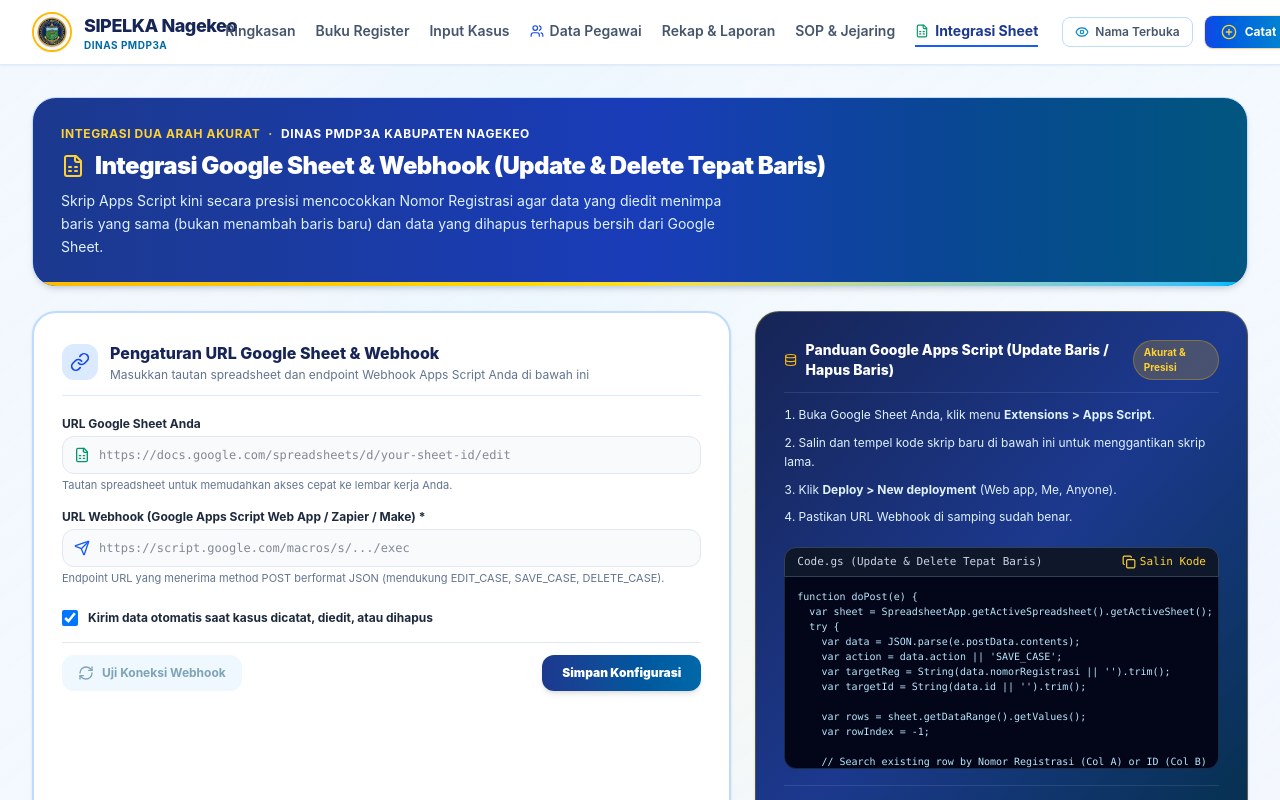
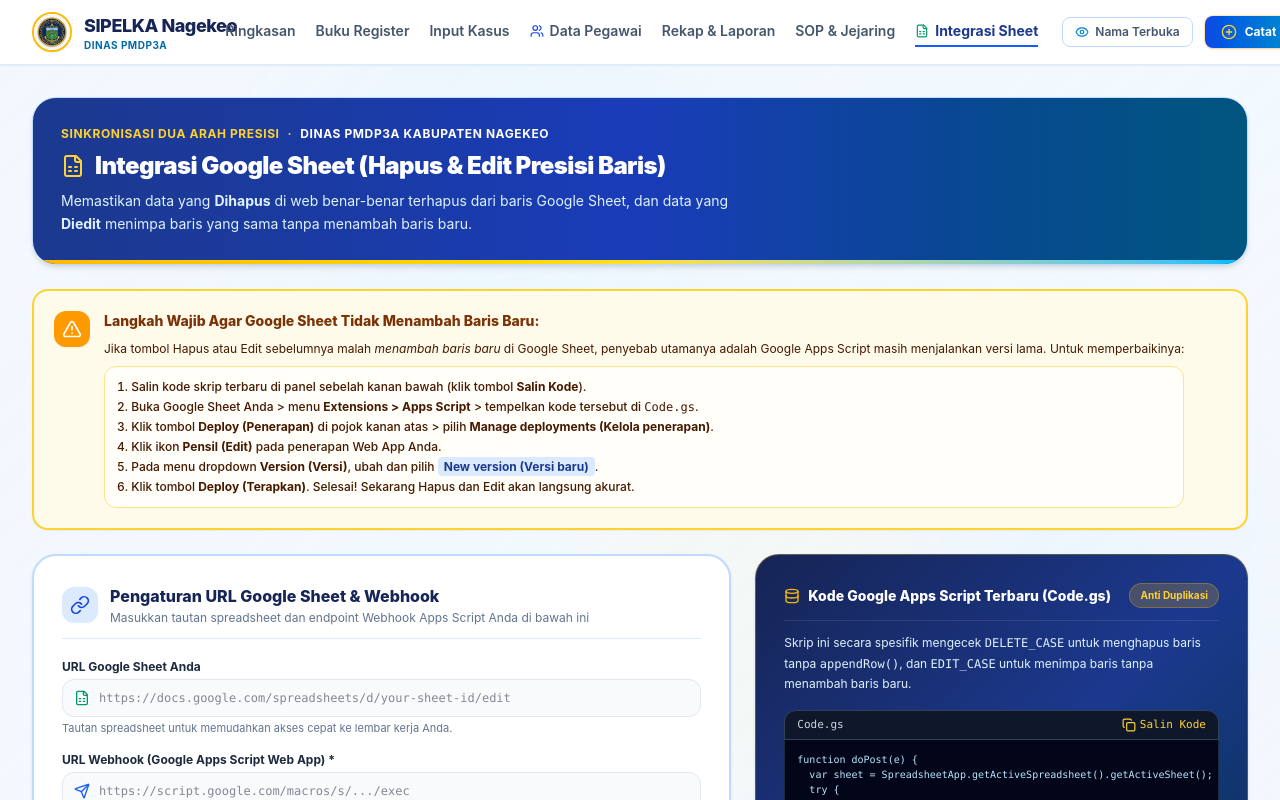
Before and after one commit to bidangpppanagekeo-jpg/SIPELKA, a React (Vite) app: page / in a window 1280 px wide. Both pictures are taken after a click on the button "Integrasi Sheet". Shown: the top 800 px of the page. Built offline with nearby package versions, Linux system fonts and the light colour scheme.

Commit message:
feat(webhook): support delete and edit actions for Google Sheets
Extend the storage service to support query parameters for webhook operations and add test handlers for delete/edit actions in the integration view.

```diff
--- a/src/components/GoogleSheetIntegrationView.tsx
+++ b/src/components/GoogleSheetIntegrationView.tsx
@@ -17,7 +17,11 @@ import {
   Shield,
   RefreshCw,
   Database,
-  Check
+  Check,
+  AlertTriangle,
+  Trash2,
+  Edit,
+  Info
 } from 'lucide-react';
 
 interface GoogleSheetIntegrationViewProps {
@@ -79,6 +83,65 @@ export const GoogleSheetIntegrationView: React.FC<GoogleSheetIntegrationViewProp
     }
   };
 
+  const handleTestDeleteFirstCase = async () => {
+    if (!config.webhookUrl) {
+      showToast('Harap isi URL Webhook terlebih dahulu.');
+      return;
+    }
+    if (cases.length === 0) {
+      showToast('Tidak ada kasus untuk diuji.');
+      return;
+    }
+
+    const target = cases[0];
+    if (!window.confirm(`Kirim sinyal HAPUS (DELETE_CASE) untuk nomor registrasi ${target.nomorRegistrasi} ke Google Sheet? Baris terkait akan dihapus dari sheet.`)) {
+      return;
+    }
+
+    setIsTesting(true);
+    const res = await sendDataToGoogleSheetWebhook({
+      action: 'DELETE_CASE',
+      timestamp: new Date().toISOString(),
+      id: target.id,
+      nomorRegistrasi: target.nomorRegistrasi
+    }, config);
+    setIsTesting(false);
+    setTestResult({
+      success: res.success,
+      message: res.success
+        ? `Sinyal HAPUS untuk ${target.nomorRegistrasi} berhasil dikirim ke Google Sheet.`
+        : `Gagal mengirim sinyal Hapus: ${res.message}`
+    });
+    showToast(`Sinyal Hapus ${target.nomorRegistrasi} telah dikirim ke Google Sheet.`);
+  };
+
+  const handleTestEditFirstCase = async () => {
+    if (!config.webhookUrl) {
+      showToast('Harap isi URL Webhook terlebih dahulu.');
+      return;
+    }
+    if (cases.length === 0) {
+      showToast('Tidak ada kasus untuk diuji.');
+      return;
+    }
+
+    const target = cases[0];
+    setIsTesting(true);
+    const res = await sendDataToGoogleSheetWebhook({
+      action: 'EDIT_CASE',
+      timestamp: new Date().toISOString(),
+      ...target
+    }, config);
+    setIsTesting(false);
+    setTestResult({
+      success: res.success,
+      message: res.success
+        ? `Sinyal EDIT untuk ${target.nomorRegistrasi} berhasil dikirim ke Google Sheet (menimpa baris yang sama).`
+        : `Gagal mengirim sinyal Edit: ${res.message}`
+    });
+    showToast(`Sinyal Edit ${target.nomorRegistrasi} telah dikirim ke Google Sheet.`);
+  };
+
   const handleSyncAllCases = async () => {
     if (!config.webhookUrl) {
       showToast('Harap isi URL Webhook terlebih dahulu.');
@@ -111,41 +174,72 @@ export const GoogleSheetIntegrationView: React.FC<GoogleSheetIntegrationViewProp
   const appsScriptCode = `function doPost(e) {
   var sheet = SpreadsheetApp.getActiveSpreadsheet().getActiveSheet();
   try {
-    var data = JSON.parse(e.postData.contents);
-    var action = data.action || 'SAVE_CASE';
-    var targetReg = String(data.nomorRegistrasi || '').trim();
-    var targetId = String(data.id || '').trim();
+    var data = {};
 
-    var rows = sheet.getDataRange().getValues();
+    // 1. Baca payload baik dari e.postData.contents maupun e.parameter
+    if (e && e.postData && e.postData.contents) {
+      try {
+        data = JSON.parse(e.postData.contents);
+      } catch (errParse) {
+        data = {};
+      }
+    }
+
+    // Ambil parameter cadangan jika tidak ada di postData
+    var action = (data.action || (e && e.parameter && e.parameter.action) || 'SAVE_CASE').toString().trim();
+    var targetReg = (data.nomorRegistrasi || (e && e.parameter && e.parameter.nomorRegistrasi) || '').toString().trim();
+    var targetId = (data.id || (e && e.parameter && e.parameter.id) || '').toString().trim();
+
+    var lastRow = sheet.getLastRow();
+    var lastCol = sheet.getLastColumn();
     var rowIndex = -1;
 
-    // Search existing row by Nomor Registrasi (Col A) or ID (Col B)
-    if (targetReg && targetReg !== 'TEST_PING') {
-      for (var i = 1; i < rows.length; i++) {
-        var cellReg = String(rows[i][0] || '').trim();
-        var cellId = String(rows[i][1] || '').trim();
-        if (cellReg === targetReg || cellId === targetId) {
-          rowIndex = i + 1; // 1-indexed row number in sheet
+    // 2. Cari baris yang cocok di Google Sheet (berdasarkan Nomor Registrasi atau ID di semua kolom)
+    if (lastRow > 1 && (targetReg || targetId)) {
+      var range = sheet.getRange(1, 1, lastRow, Math.max(lastCol, 16));
+      var values = range.getValues();
+
+      for (var i = 1; i < values.length; i++) {
+        var rowStr = values[i].join(' ').toUpperCase();
+        var regUpper = targetReg.toUpperCase();
+        var idUpper = targetId.toUpperCase();
+
+        if (
+          (regUpper && regUpper !== 'TEST_PING' && rowStr.indexOf(regUpper) !== -1) ||
+          (idUpper && rowStr.indexOf(idUpper) !== -1)
+        ) {
+          rowIndex = i + 1; // 1-indexed baris pada sheet
           break;
         }
       }
     }
 
+    // ==========================================
+    // 3. AKSI HAPUS (DELETE_CASE)
+    // JANGAN PERNAH panggil sheet.appendRow() saat hapus!
+    // ==========================================
     if (action === 'DELETE_CASE') {
       if (rowIndex > 0) {
         sheet.deleteRow(rowIndex);
+        return ContentService.createTextOutput(JSON.stringify({
+          status: 'success',
+          action: 'DELETE_CASE',
+          message: 'Baris ' + rowIndex + ' berhasil dihapus dari Google Sheet.',
+          deletedRow: rowIndex
+        })).setMimeType(ContentService.MimeType.JSON);
       } else {
-        for (var j = 1; j < rows.length; j++) {
-          if (String(rows[j][0] || '').trim() === targetId || String(rows[j][1] || '').trim() === targetId) {
-            sheet.deleteRow(j + 1);
-            break;
+        return ContentService.createTextOutput(JSON.stringify({
+          status: 'not_found',
+          action: 'DELETE_CASE',
+          message: 'Nomor registrasi/ID tidak ditemukan di sheet, tidak ada baris yang dihapus.'
+        })).setMimeType(ContentService.MimeType.JSON);
       }
     }
-      }
-    } else if (action === 'EDIT_CASE' || action === 'SAVE_CASE') {
+
+    // Susun data kolom
     var rowData = [
-        data.nomorRegistrasi || '',
-        data.id || '',
+      data.nomorRegistrasi || targetReg || '',
+      data.id || targetId || '',
       data.tanggalLapor || '',
       data.namaKorban || '',
       data.usiaKorban || '',
@@ -156,30 +250,54 @@ export const GoogleSheetIntegrationView: React.FC<GoogleSheetIntegrationViewProp
       data.hubunganPelaku || '',
       data.tingkatUrgensi || '',
       data.statusPenanganan || '',
-        data.petugasPendamping || ''
+      data.petugasPendamping || '',
+      data.petugasPolres || '',
+      data.tenagaMedis || '',
+      data.adminSipelka || ''
     ];
 
+    // ==========================================
+    // 4. AKSI EDIT (EDIT_CASE)
+    // Menimpa baris yang ada, JANGAN menambah baris baru!
+    // ==========================================
+    if (action === 'EDIT_CASE') {
       if (rowIndex > 0) {
-        // UPDATE existing row - strictly updates, never duplicates/adds new row
         sheet.getRange(rowIndex, 1, 1, rowData.length).setValues([rowData]);
-      } else if (action === 'EDIT_CASE') {
-        var foundById = -1;
-        for (var k = 1; k < rows.length; k++) {
-          if (String(rows[k][1] || '').trim() === targetId) {
-            foundById = k + 1;
-            break;
+        return ContentService.createTextOutput(JSON.stringify({
+          status: 'success',
+          action: 'EDIT_CASE',
+          message: 'Baris ' + rowIndex + ' berhasil diperbarui di tempat.',
+          updatedRow: rowIndex
+        })).setMimeType(ContentService.MimeType.JSON);
+      } else {
+        return ContentService.createTextOutput(JSON.stringify({
+          status: 'not_found',
+          action: 'EDIT_CASE',
+          message: 'Baris tidak ditemukan untuk ditimpa.'
+        })).setMimeType(ContentService.MimeType.JSON);
       }
     }
-        if (foundById > 0) {
-          sheet.getRange(foundById, 1, 1, rowData.length).setValues([rowData]);
+
+    // ==========================================
+    // 5. AKSI SIMPAN BARU (SAVE_CASE)
+    // ==========================================
+    if (action === 'SAVE_CASE') {
+      if (rowIndex > 0) {
+        sheet.getRange(rowIndex, 1, 1, rowData.length).setValues([rowData]);
       } else {
         sheet.appendRow(rowData);
       }
-      } else {
-        // APPEND new row only if it's a completely new case
-        sheet.appendRow(rowData);
+      return ContentService.createTextOutput(JSON.stringify({
+        status: 'success',
+        action: 'SAVE_CASE',
+        message: 'Data berhasil disimpan.'
+      })).setMimeType(ContentService.MimeType.JSON);
     }
-    } else if (action === 'SYNC_ALL_CASES' && Array.isArray(data.cases)) {
+
+    // ==========================================
+    // 6. SINKRONISASI SEMUA DATA (SYNC_ALL_CASES)
+    // ==========================================
+    if (action === 'SYNC_ALL_CASES' && Array.isArray(data.cases)) {
       if (sheet.getLastRow() > 1) {
         sheet.getRange(2, 1, sheet.getLastRow() - 1, sheet.getLastColumn()).clearContent();
       }
@@ -192,38 +310,35 @@ export const GoogleSheetIntegrationView: React.FC<GoogleSheetIntegrationViewProp
           c.usiaKorban || '',
           c.kategoriKorban || '',
           c.kecamatanTKP || '',
-          c.bentukKekerasan ? c.bentukKekerasan.join(', ') : '',
+          c.bentukKekerasan ? (Array.isArray(c.bentukKekerasan) ? c.bentukKekerasan.join(', ') : c.bentukKekerasan) : '',
           c.namaPelaku || '',
           c.hubunganPelaku || '',
           c.tingkatUrgensi || '',
           c.statusPenanganan || '',
-          c.petugasPendamping || ''
+          c.petugasPendamping || '',
+          c.petugasPolres || '',
+          c.tenagaMedis || '',
+          c.adminSipelka || ''
         ]);
       });
-    } else {
-      // Test ping
-      sheet.appendRow([
-        data.nomorRegistrasi || 'TEST_PING',
-        data.id || 'ID-TEST',
-        data.tanggalLapor || new Date().toISOString().slice(0, 10),
-        data.namaKorban || 'Test Korban',
-        data.usiaKorban || '0',
-        data.kategoriKorban || 'Test',
-        data.kecamatanTKP || 'Aesesa',
-        data.bentukKekerasan || 'Uji Koneksi Bi-directional',
-        data.namaPelaku || '-',
-        data.hubunganPelaku || '-',
-        data.tingkatUrgensi || 'Normal',
-        data.statusPenanganan || data.action || 'OK',
-        data.petugasPendamping || 'System'
-      ]);
+      return ContentService.createTextOutput(JSON.stringify({
+        status: 'success',
+        action: 'SYNC_ALL_CASES',
+        count: data.cases.length
+      })).setMimeType(ContentService.MimeType.JSON);
     }
 
-    return ContentService.createTextOutput(JSON.stringify({"status": "success", "action": action, "rowIndex": rowIndex}))
-      .setMimeType(ContentService.MimeType.JSON);
+    // Abaikan aksi lain tanpa menambah baris
+    return ContentService.createTextOutput(JSON.stringify({
+      status: 'ignored',
+      action: action
+    })).setMimeType(ContentService.MimeType.JSON);
+
   } catch(err) {
-    return ContentService.createTextOutput(JSON.stringify({"status": "error", "message": err.toString()}))
-      .setMimeType(ContentService.MimeType.JSON);
+    return ContentService.createTextOutput(JSON.stringify({
+      status: 'error',
+      message: err.toString()
+    })).setMimeType(ContentService.MimeType.JSON);
   }
 }`;
 
@@ -244,16 +359,16 @@ export const GoogleSheetIntegrationView: React.FC<GoogleSheetIntegrationViewProp
         <div className="relative z-10 flex flex-col md:flex-row md:items-center justify-between gap-6">
           <div className="space-y-2">
             <div className="flex items-center gap-2 text-xs font-bold text-amber-300 uppercase tracking-wider">
-              <span>Integrasi Dua Arah Akurat</span>
+              <span>Sinkronisasi Dua Arah Presisi</span>
               <span>·</span>
               <span className="text-white">Dinas PMDP3A Kabupaten Nagekeo</span>
             </div>
             <h1 className="text-xl sm:text-2xl font-black text-white tracking-tight flex items-center gap-2.5">
               <FileSpreadsheet className="w-6 h-6 text-amber-300" />
-              Integrasi Google Sheet & Webhook (Update & Delete Tepat Baris)
+              Integrasi Google Sheet (Hapus & Edit Presisi Baris)
             </h1>
             <p className="text-xs sm:text-sm text-sky-100 max-w-2xl leading-relaxed">
-              Skrip Apps Script kini secara presisi mencocokkan Nomor Registrasi agar data yang diedit menimpa baris yang sama (bukan menambah baris baru) dan data yang dihapus terhapus bersih dari Google Sheet.
+              Memastikan data yang <strong>Dihapus</strong> di web benar-benar terhapus dari baris Google Sheet, dan data yang <strong>Diedit</strong> menimpa baris yang sama tanpa menambah baris baru.
             </p>
           </div>
 
@@ -273,7 +388,32 @@ export const GoogleSheetIntegrationView: React.FC<GoogleSheetIntegrationViewProp
         </div>
       </div>
 
-      {/* 2. Configuration Form */}
+      {/* 2. Critical Instruction Alert Box */}
+      <div className="bg-amber-50 border-2 border-amber-300 rounded-2xl p-5 shadow-xs">
+        <div className="flex items-start gap-3.5">
+          <div className="w-9 h-9 rounded-xl bg-amber-500 text-white flex items-center justify-center shrink-0 shadow-xs">
+            <AlertTriangle className="w-5 h-5" />
+          </div>
+          <div className="space-y-2 text-xs text-amber-950">
+            <h3 className="font-extrabold text-sm text-amber-900 flex items-center gap-2">
+              <span>Langkah Wajib Agar Google Sheet Tidak Menambah Baris Baru:</span>
+            </h3>
+            <p className="leading-relaxed">
+              Jika tombol Hapus atau Edit sebelumnya malah <em>menambah baris baru</em> di Google Sheet, penyebab utamanya adalah Google Apps Script masih menjalankan versi lama. Untuk memperbaikinya:
+            </p>
+            <ol className="list-decimal list-inside space-y-1 font-medium bg-white/70 p-3 rounded-xl border border-amber-200">
+              <li>Salin kode skrip terbaru di panel sebelah kanan bawah (klik tombol <strong>Salin Kode</strong>).</li>
+              <li>Buka Google Sheet Anda &gt; menu <strong>Extensions &gt; Apps Script</strong> &gt; tempelkan kode tersebut di <code>Code.gs</code>.</li>
+              <li>Klik tombol <strong>Deploy (Penerapan)</strong> di pojok kanan atas &gt; pilih <strong>Manage deployments (Kelola penerapan)</strong>.</li>
+              <li>Klik ikon <strong>Pensil (Edit)</strong> pada penerapan Web App Anda.</li>
+              <li>Pada menu dropdown <strong>Version (Versi)</strong>, ubah dan pilih <strong className="text-blue-900 bg-blue-100 px-1.5 py-0.5 rounded">New version (Versi baru)</strong>.</li>
+              <li>Klik tombol <strong>Deploy (Terapkan)</strong>. Selesai! Sekarang Hapus dan Edit akan langsung akurat.</li>
+            </ol>
+          </div>
+        </div>
+      </div>
+
+      {/* 3. Configuration Form & Testing Controls */}
       <div className="grid grid-cols-1 lg:grid-cols-12 gap-6">
         <div className="lg:col-span-7 bg-white p-6 sm:p-7 rounded-3xl border-2 border-blue-200 shadow-sm space-y-5">
           <div className="border-b border-blue-100 pb-3 flex items-center gap-3">
@@ -312,7 +452,7 @@ export const GoogleSheetIntegrationView: React.FC<GoogleSheetIntegrationViewProp
 
             <div>
               <label className="block font-bold text-slate-800 mb-1">
-                URL Webhook (Google Apps Script Web App / Zapier / Make) *
+                URL Webhook (Google Apps Script Web App) *
               </label>
               <div className="relative">
                 <Send className="w-4 h-4 text-blue-600 absolute left-3 top-1/2 -translate-y-1/2" />
@@ -326,7 +466,7 @@ export const GoogleSheetIntegrationView: React.FC<GoogleSheetIntegrationViewProp
                 />
               </div>
               <p className="text-[11px] text-slate-500 mt-1">
-                Endpoint URL yang menerima method POST berformat JSON (mendukung EDIT_CASE, SAVE_CASE, DELETE_CASE).
+                Endpoint URL dari Web App Google Apps Script (berisi doPost yang menangani DELETE_CASE & EDIT_CASE).
               </p>
             </div>
 
@@ -338,7 +478,7 @@ export const GoogleSheetIntegrationView: React.FC<GoogleSheetIntegrationViewProp
                   onChange={(e) => setConfig({ ...config, autoSync: e.target.checked })}
                   className="w-4 h-4 rounded border-slate-300 text-blue-600 focus:ring-blue-500"
                 />
-                <span>Kirim data otomatis saat kasus dicatat, diedit, atau dihapus</span>
+                <span>Kirim data otomatis saat kasus dicatat, diedit, atau dihapus di web</span>
               </label>
 
               {config.sheetUrl && (
@@ -371,17 +511,48 @@ export const GoogleSheetIntegrationView: React.FC<GoogleSheetIntegrationViewProp
               </div>
             )}
 
-            <div className="pt-3 border-t border-slate-200 flex items-center justify-between gap-3">
+            {/* Direct Simulator Testing Area */}
+            <div className="pt-3 border-t border-slate-200 space-y-2">
+              <div className="flex items-center gap-1.5 text-xs font-bold text-slate-700">
+                <Info className="w-4 h-4 text-sky-600" />
+                <span>Uji Simulasi Sinyal Aksi (Verifikasi Langsung ke Sheet):</span>
+              </div>
+              <div className="flex flex-wrap items-center gap-2">
                 <button
                   type="button"
                   onClick={handleTestConnection}
                   disabled={isTesting || !config.webhookUrl}
-                className="px-4 py-2.5 bg-sky-100 hover:bg-sky-200 text-sky-900 font-bold rounded-xl transition-all disabled:opacity-50 flex items-center gap-2"
+                  className="px-3 py-2 bg-slate-100 hover:bg-slate-200 text-slate-800 font-bold rounded-xl transition-all disabled:opacity-50 flex items-center gap-1.5 text-xs"
                 >
-                <RefreshCw className={`w-4 h-4 ${isTesting ? 'animate-spin' : ''}`} />
-                <span>{isTesting ? 'Menguji...' : 'Uji Koneksi Webhook'}</span>
+                  <RefreshCw className={`w-3.5 h-3.5 ${isTesting ? 'animate-spin' : ''}`} />
+                  <span>Uji Koneksi (Ping)</span>
                 </button>
 
+                <button
+                  type="button"
+                  onClick={handleTestEditFirstCase}
+                  disabled={isTesting || !config.webhookUrl || cases.length === 0}
+                  className="px-3 py-2 bg-blue-50 hover:bg-blue-100 text-blue-900 border border-blue-200 font-bold rounded-xl transition-all disabled:opacity-50 flex items-center gap-1.5 text-xs"
+                  title="Kirim sinyal EDIT untuk data pertama"
+                >
+                  <Edit className="w-3.5 h-3.5 text-blue-600" />
+                  <span>Uji Sinyal Edit (Menimpa Baris)</span>
+                </button>
+
+                <button
+                  type="button"
+                  onClick={handleTestDeleteFirstCase}
+                  disabled={isTesting || !config.webhookUrl || cases.length === 0}
+                  className="px-3 py-2 bg-rose-50 hover:bg-rose-100 text-rose-900 border border-rose-200 font-bold rounded-xl transition-all disabled:opacity-50 flex items-center gap-1.5 text-xs"
+                  title="Kirim sinyal HAPUS untuk data pertama"
+                >
+                  <Trash2 className="w-3.5 h-3.5 text-rose-600" />
+                  <span>Uji Sinyal Hapus (Hapus Baris)</span>
+                </button>
+              </div>
+            </div>
+
+            <div className="pt-3 border-t border-slate-200 flex items-center justify-end">
               <button
                 type="submit"
                 className="px-5 py-2.5 bg-gradient-to-r from-blue-900 to-sky-700 hover:from-blue-800 hover:to-sky-600 text-white font-black rounded-xl shadow-md transition-all"
@@ -392,29 +563,26 @@ export const GoogleSheetIntegrationView: React.FC<GoogleSheetIntegrationViewProp
           </form>
         </div>
 
-        {/* 3. Guide & Apps Script Template */}
+        {/* 4. Guide & Apps Script Template */}
         <div className="lg:col-span-5 bg-gradient-to-br from-blue-950 via-blue-900 to-sky-950 text-white p-6 sm:p-7 rounded-3xl border border-amber-400/30 shadow-sm space-y-4 flex flex-col justify-between">
           <div className="space-y-3">
             <div className="flex items-center justify-between border-b border-white/10 pb-3">
               <h3 className="font-extrabold text-sm text-white flex items-center gap-2">
                 <Database className="w-4 h-4 text-amber-400" />
-                Panduan Google Apps Script (Update Baris / Hapus Baris)
+                Kode Google Apps Script Terbaru (Code.gs)
               </h3>
               <span className="text-[10px] font-bold text-amber-300 bg-amber-400/20 px-2.5 py-1 rounded-full border border-amber-400/30">
-                Akurat & Presisi
+                Anti Duplikasi
               </span>
             </div>
 
-            <ol className="text-xs text-sky-100 space-y-2 list-decimal list-inside leading-relaxed">
-              <li>Buka Google Sheet Anda, klik menu <strong>Extensions &gt; Apps Script</strong>.</li>
-              <li>Salin dan tempel kode skrip baru di bawah ini untuk menggantikan skrip lama.</li>
-              <li>Klik <strong>Deploy &gt; New deployment</strong> (Web app, Me, Anyone).</li>
-              <li>Pastikan URL Webhook di samping sudah benar.</li>
-            </ol>
+            <p className="text-xs text-sky-100 leading-relaxed">
+              Skrip ini secara spesifik mengecek <code>DELETE_CASE</code> untuk menghapus baris tanpa <code>appendRow()</code>, dan <code>EDIT_CASE</code> untuk menimpa baris tanpa menambah baris baru.
+            </p>
 
-            <div className="relative pt-2">
+            <div className="relative pt-1">
               <div className="flex items-center justify-between bg-slate-900 px-3 py-1.5 rounded-t-xl border border-slate-700 text-[11px] font-mono text-slate-300">
-                <span>Code.gs (Update & Delete Tepat Baris)</span>
+                <span>Code.gs</span>
                 <button
                   onClick={handleCopyCode}
                   className="flex items-center gap-1 text-amber-300 hover:text-white transition-colors"
@@ -423,7 +591,7 @@ export const GoogleSheetIntegrationView: React.FC<GoogleSheetIntegrationViewProp
                   <span>{copiedCode ? 'Tersalin!' : 'Salin Kode'}</span>
                 </button>
               </div>
-              <pre className="p-3 bg-slate-950 rounded-b-xl border border-t-0 border-slate-800 text-[10px] font-mono text-sky-200 overflow-x-auto max-h-48 scrollbar-none">
+              <pre className="p-3 bg-slate-950 rounded-b-xl border border-t-0 border-slate-800 text-[10px] font-mono text-sky-200 overflow-x-auto max-h-56 scrollbar-none">
                 {appsScriptCode}
               </pre>
             </div>
@@ -431,7 +599,7 @@ export const GoogleSheetIntegrationView: React.FC<GoogleSheetIntegrationViewProp
 
           <div className="pt-3 border-t border-white/10 text-[11px] text-sky-200 flex items-center gap-2">
             <Shield className="w-4 h-4 text-amber-400 shrink-0" />
-            <span>Skrip secara cerdas menimpa baris yang ada saat diedit dan menghapus baris saat tombol Hapus ditekan.</span>
+            <span>Pasti menimpa baris saat diedit dan menghapus baris saat dihapus tanpa menambah data baru.</span>
           </div>
         </div>
       </div>
```
Also changed, not shown: src/services/storageService.ts (+14 -2 lines), .aistudio/artifacts/brain/01f0bedd-74e2-46be-b5dd-80b635cff961/.tempmediaStorage/media_1793071769020_ae820474.png (added). Lines whose indentation alone changed are shown as unchanged.
